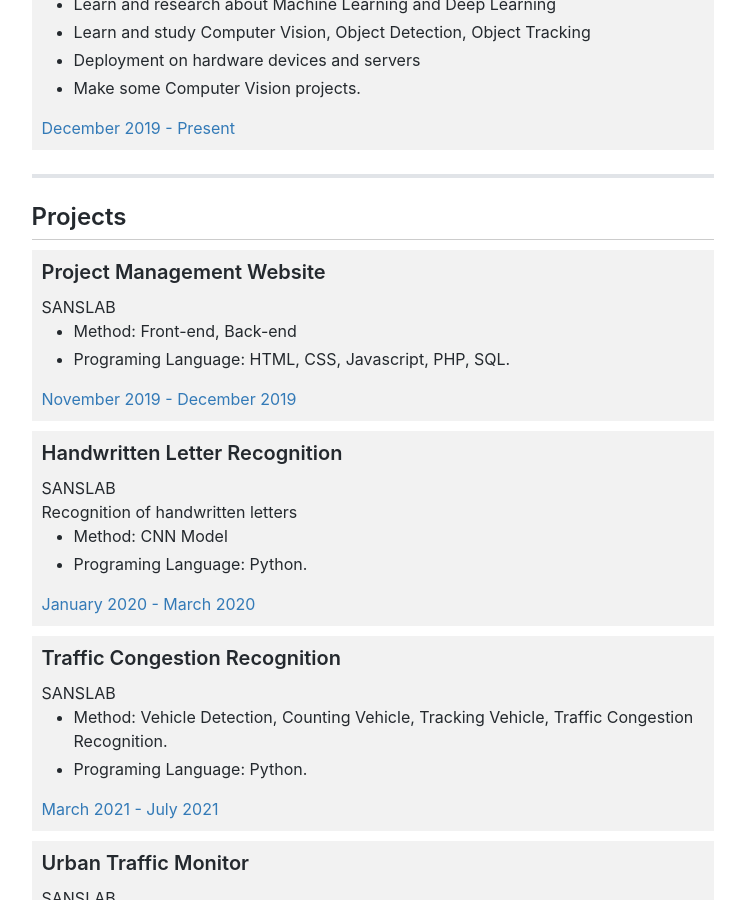
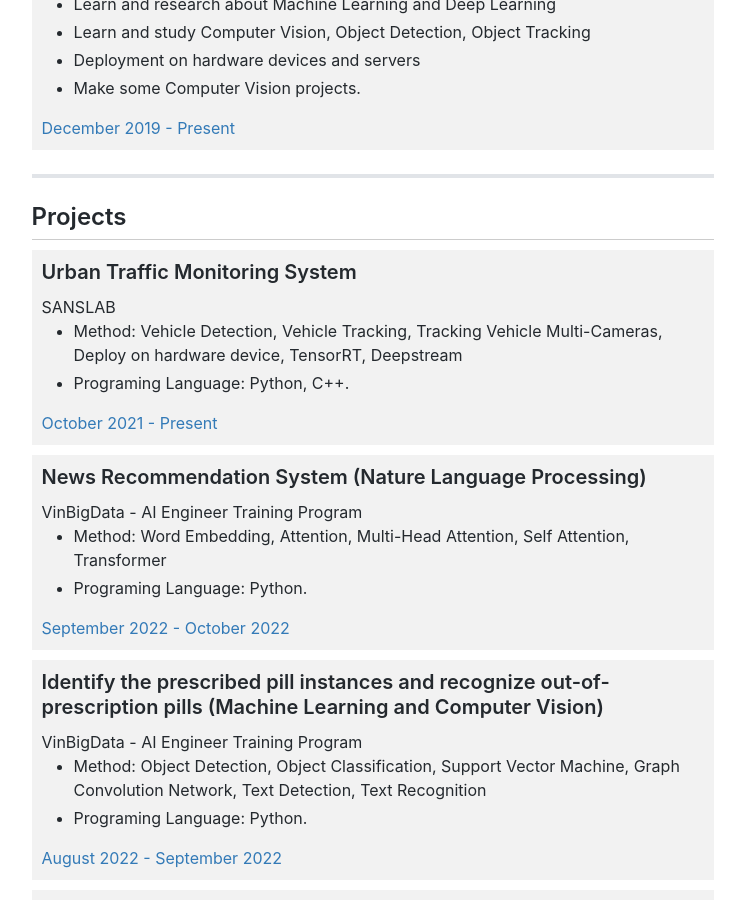
Before and after one commit to nab1010/nab1010.github.io, a Jekyll site: the page built from profile.html, in a window 1280 px wide and 900 px high, scrolled down 1536 px. Shown: the whole window, without its empty margins (151-896 px from the left). Built offline with Jekyll 4.4.1, drawn with Linux system fonts in a browser that asks for light colours; nearby versions of some CDN libraries; comment, search, counter and statistics services are not loaded; some of the changed text lies outside the part shown.

Commit message:
update Profile

```diff
--- a/profile.html
+++ b/profile.html
@@ -94,17 +94,80 @@ hidden: true
             <section class="resume-section" id="projects">
                 <div class="resume-section-content">
                     <h2 class="mb-5">Projects</h2>
+
                     <div class="d-flex flex-column flex-md-row justify-content-between mb-5">
                         <div class="flex-grow-1">
-                            <h3 class="mb-0">Project Management Website</h3>
+                            <h3 class="mb-0">Urban Traffic Monitoring System</h3>
                             <div class="subheading mb-3">SANSLAB</div>
                             <ul>
-                                <li data-item-count="1">Method: Front-end, Back-end</li>
-                                <li data-item-count="2">Programing Language: HTML, CSS, Javascript, PHP, SQL.</li>
+                                <li data-item-count="1">Method: Vehicle Detection, Vehicle Tracking, Tracking Vehicle Multi-Cameras, Deploy on hardware device, TensorRT, Deepstream</li>
+                                <li data-item-count="2">Programing Language: Python, C++.</li>
                             </ul>
                         </div>
-                        <div class="flex-shrink-0"><span class="text-primary">November 2019 - December 2019</span></div>
+                        <div class="flex-shrink-0"><span class="text-primary">October 2021 - Present</span></div>
                     </div>
+
+                    <div class="d-flex flex-column flex-md-row justify-content-between mb-5">
+                        <div class="flex-grow-1">
+                            <h3 class="mb-0">News Recommendation System (Nature Language Processing)</h3>
+                            <div class="subheading mb-3">VinBigData - AI Engineer Training Program</div>
+                            <ul>
+                                <li data-item-count="1">Method: Word Embedding, Attention, Multi-Head Attention, Self Attention, Transformer</li>
+                                <li data-item-count="2">Programing Language: Python.</li>
+                            </ul>
+                        </div>
+                        <div class="flex-shrink-0"><span class="text-primary">September 2022 - October 2022</span></div>
+                    </div>
+
+                    <div class="d-flex flex-column flex-md-row justify-content-between mb-5">
+                        <div class="flex-grow-1">
+                            <h3 class="mb-0">Identify the prescribed pill instances and recognize out-of-prescription pills (Machine Learning and Computer Vision)</h3>
+                            <div class="subheading mb-3">VinBigData - AI Engineer Training Program</div>
+                            <ul>
+                                <li data-item-count="1">Method: Object Detection, Object Classification, Support Vector Machine, Graph Convolution Network,  Text Detection, Text Recognition</li>
+                                <li data-item-count="2">Programing Language: Python.</li>
+                            </ul>
+                        </div>
+                        <div class="flex-shrink-0"><span class="text-primary">August 2022 - September 2022</span></div>
+                    </div>
+
+                    <div class="d-flex flex-column flex-md-row justify-content-between mb-5">
+                        <div class="flex-grow-1">
+                            <h3 class="mb-0"> Vietnamese Scene Text Detection and Recognition (BKAI-NAVER Challenge 2022)</h3>
+                            <div class="subheading mb-3">SANSLAB</div>
+                            <ul>
+                                <li data-item-count="1">Method: Scene Text Detection, Scene Text Recognition, Data Augmentation</li>
+                                <li data-item-count="2">Programing Language: Python.</li>
+                            </ul>
+                        </div>
+                        <div class="flex-shrink-0"><span class="text-primary">April 2022 - May 2022</span></div>
+                    </div>
+
+                    <div class="d-flex flex-column flex-md-row justify-content-between mb-5">
+                        <div class="flex-grow-1">
+                            <h3 class="mb-0">Traffic Congestion Recognition</h3>
+                            <div class="subheading mb-3">SANSLAB</div>
+                            <ul>
+                                <li data-item-count="1">Method: Vehicle Detection, Counting Vehicle, Tracking Vehicle, Traffic
+                                    Congestion Recognition.</li>
+                                <li data-item-count="2">Programing Language: Python.</li>
+                            </ul>
+                        </div>
+                        <div class="flex-shrink-0"><span class="text-primary">August 2020 - August 2021</span></div>
+                    </div>
+
+                    <div class="d-flex flex-column flex-md-row justify-content-between mb-5">
+                        <div class="flex-grow-1">
+                            <h3 class="mb-0">Car License Plate Recognition</h3>
+                            <div class="subheading mb-3">SANSLAB</div>
+                            <ul>
+                                <li data-item-count="1">Method: Detect License Plate Contour, Segment Character, Optical Character Recognition</li>
+                                <li data-item-count="2">Programing Language: Python.</li>
+                            </ul>
+                        </div>
+                        <div class="flex-shrink-0"><span class="text-primary">March 2020 - May 2020</span></div>
+                    </div>
+
                     <div class="d-flex flex-column flex-md-row justify-content-between mb-5">
                         <div class="flex-grow-1">
                             <h3 class="mb-0">Handwritten Letter Recognition</h3>
@@ -117,30 +180,19 @@ hidden: true
                         </div>
                         <div class="flex-shrink-0"><span class="text-primary">January 2020 - March 2020</span></div>
                     </div>
+
                     <div class="d-flex flex-column flex-md-row justify-content-between mb-5">
                         <div class="flex-grow-1">
-                            <h3 class="mb-0">Traffic Congestion Recognition</h3>
+                            <h3 class="mb-0">Project Management Website</h3>
                             <div class="subheading mb-3">SANSLAB</div>
                             <ul>
-                                <li data-item-count="1">Method: Vehicle Detection, Counting Vehicle, Tracking Vehicle, Traffic
-                                    Congestion Recognition.</li>
-                                <li data-item-count="2">Programing Language: Python.</li>
+                                <li data-item-count="1">Method: Front-end, Back-end</li>
+                                <li data-item-count="2">Programing Language: HTML, CSS, Javascript, PHP, SQL.</li>
                             </ul>
                         </div>
-                        <div class="flex-shrink-0"><span class="text-primary">March 2021 - July 2021</span></div>
+                        <div class="flex-shrink-0"><span class="text-primary">November 2019 - December 2019</span></div>
                     </div>
-                    <div class="d-flex flex-column flex-md-row justify-content-between mb-5">
-                        <div class="flex-grow-1">
-                            <h3 class="mb-0">Urban Traffic Monitor</h3>
-                            <div class="subheading mb-3">SANSLAB</div>
-                            Tracking and Calculating Speed of Mixing Vehicles
-                            <ul>
-                                <li data-item-count="1">Method: Vehicle Detection, Tracking Vehicle, TensorRT.</li>
-                                <li data-item-count="2">Programing Language: Python, C++.</li>
-                            </ul>
-                        </div>
-                        <div class="flex-shrink-0"><span class="text-primary">August 2021 - Present</span></div>
-                    </div>
+
                 </div>
             </section>
             <hr class="m-0" />
@@ -194,7 +246,7 @@ hidden: true
                     </ul>
                 </div>
             </section>
-            <hr class="m-0" />
+            <hr class="m-0" /   >
             <section class="resume-section" id="interests">
                 <div class="resume-section-content">
                     <h2 class="mb-5">Hobbies</h2>
```
